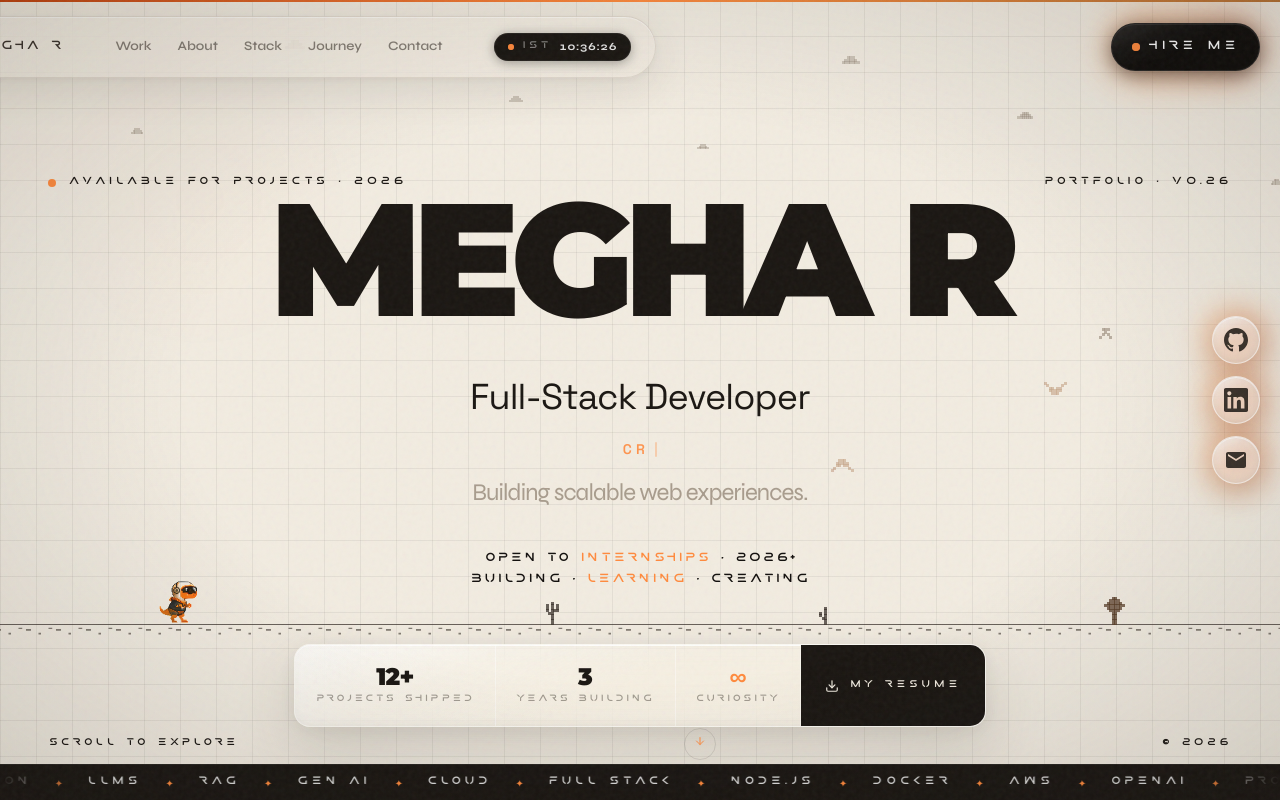
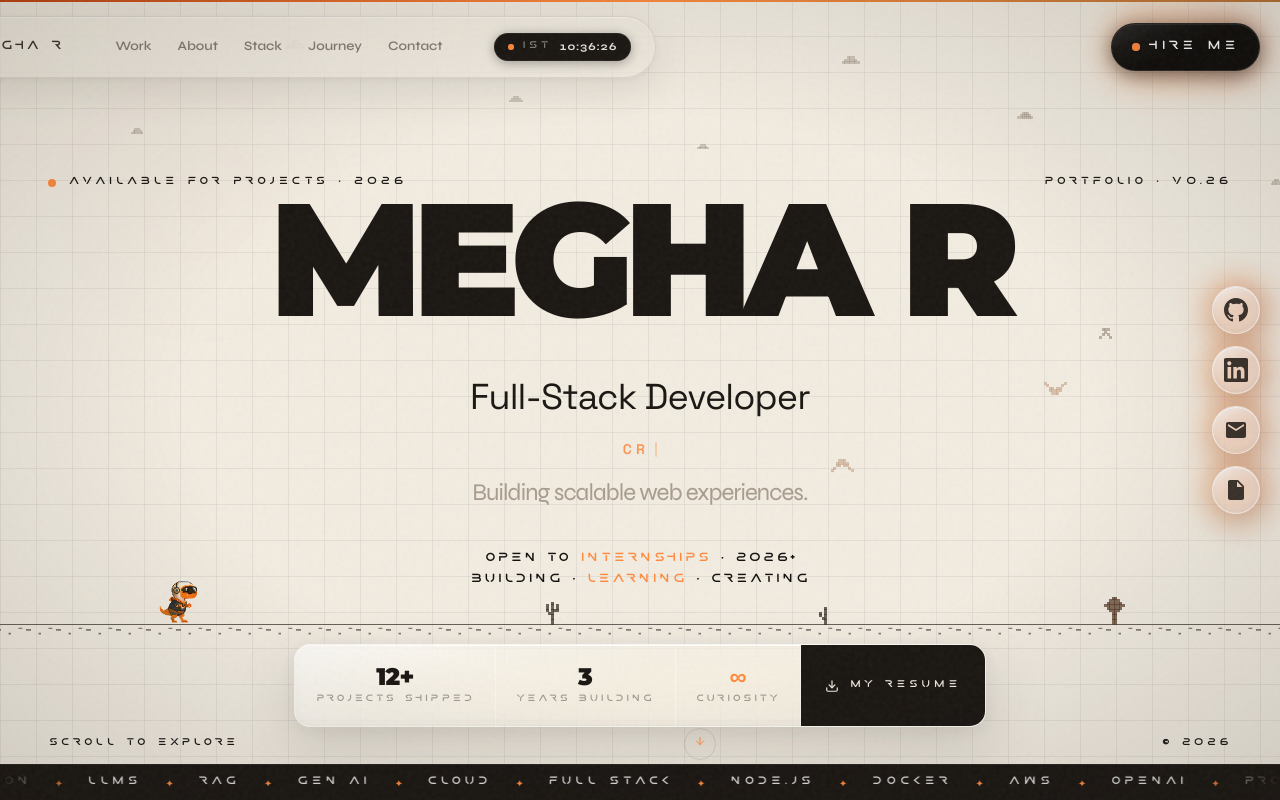
Before and after one commit to Megha-r20/MeghaR_portfolio, a Next.js app: page / in a window 1280 px wide. Shown: the top 800 px of the page. Built offline with nearby package versions, Linux system fonts and the light colour scheme; a web font is replaced by a local one.

Commit message:
Update portfolio website

```diff
--- a/app/page.tsx
+++ b/app/page.tsx
@@ -564,6 +564,15 @@ export default function Home() {
             icon: (
               <svg className="h-[24px] w-[24px]" viewBox="0 0 24 24" fill="currentColor">
                 <path d="M20 4H4c-1.1 0-1.99.9-1.99 2L2 18c0 1.1.9 2 2 2h16c1.1 0 2-.9 2-2V6c0-1.1-.9-2-2-2zm0 4l-8 5-8-5V6l8 5 8-5v2z" />
+              </svg>
+            ),
+          },
+          {
+            label: "Resume",
+            href: "/resume.pdf",
+            icon: (
+              <svg className="h-[24px] w-[24px]" viewBox="0 0 24 24" fill="currentColor">
+                <path d="M6 2c-1.1 0-1.99.9-1.99 2L4 20c0 1.1.89 2 1.99 2H18c1.1 0 2-.9 2-2V8l-6-6H6zm7 7V3.5L18.5 9H13z" />
               </svg>
             ),
           },
```
